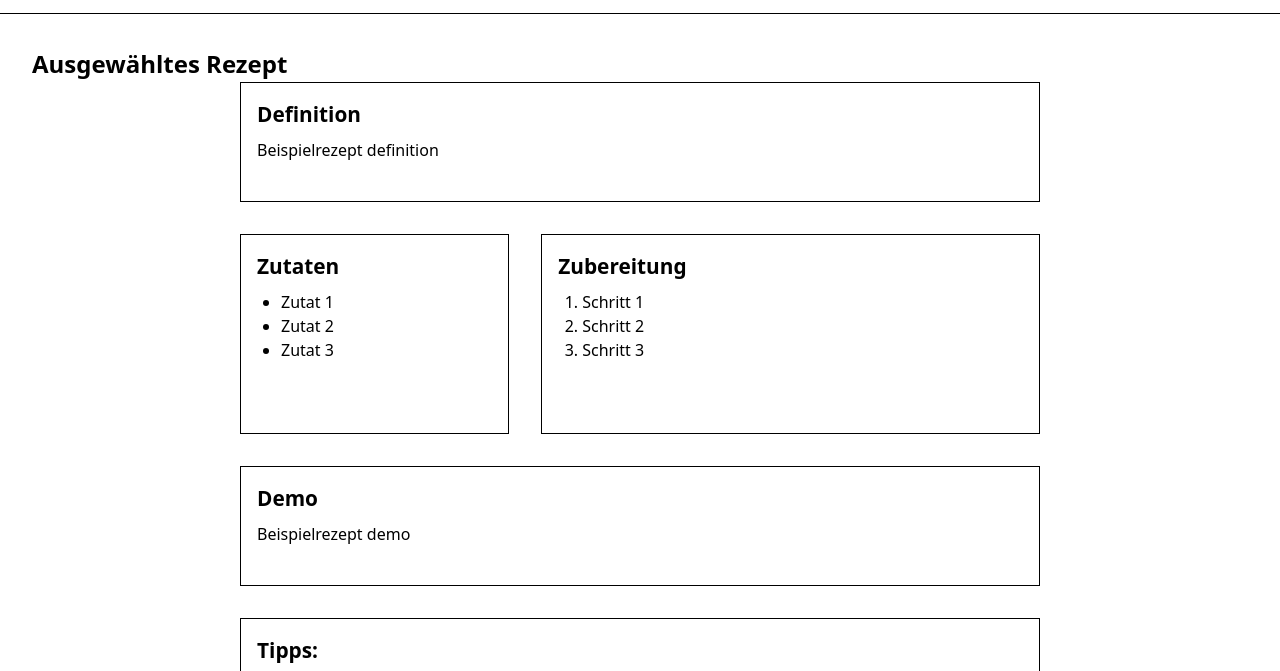
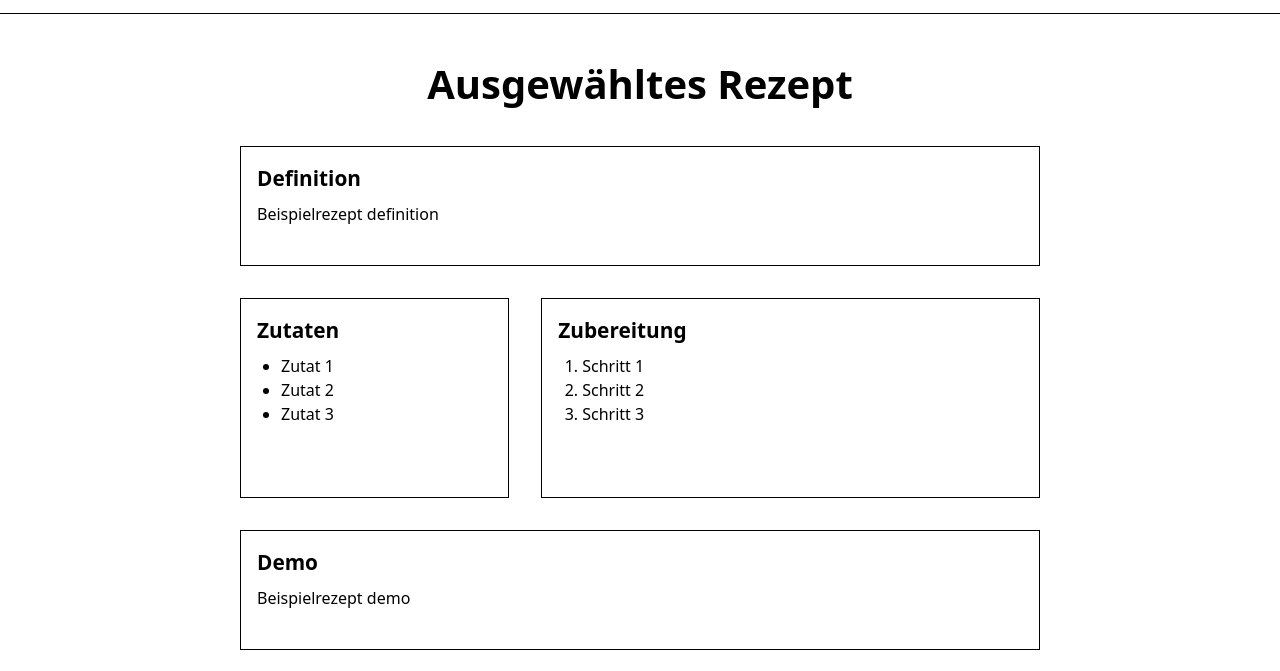
Before and after one commit to kpafi/webanwendungen, a plain HTML site: page beispielrezept.html in a window 1280 px wide. Shown: the part 67-738 px from the top of the page. Drawn offline with Linux system fonts and the light colour scheme.

Commit message:
Bessere Zentrierung und Größe

```diff
--- a/beispielrezept.html
+++ b/beispielrezept.html
@@ -27,7 +27,7 @@
     </header>
 
     <main>
-    <section class="titel">
+    <section class="hero">
         <h1>Ausgewähltes Rezept</h1>
     </section>
 
```
